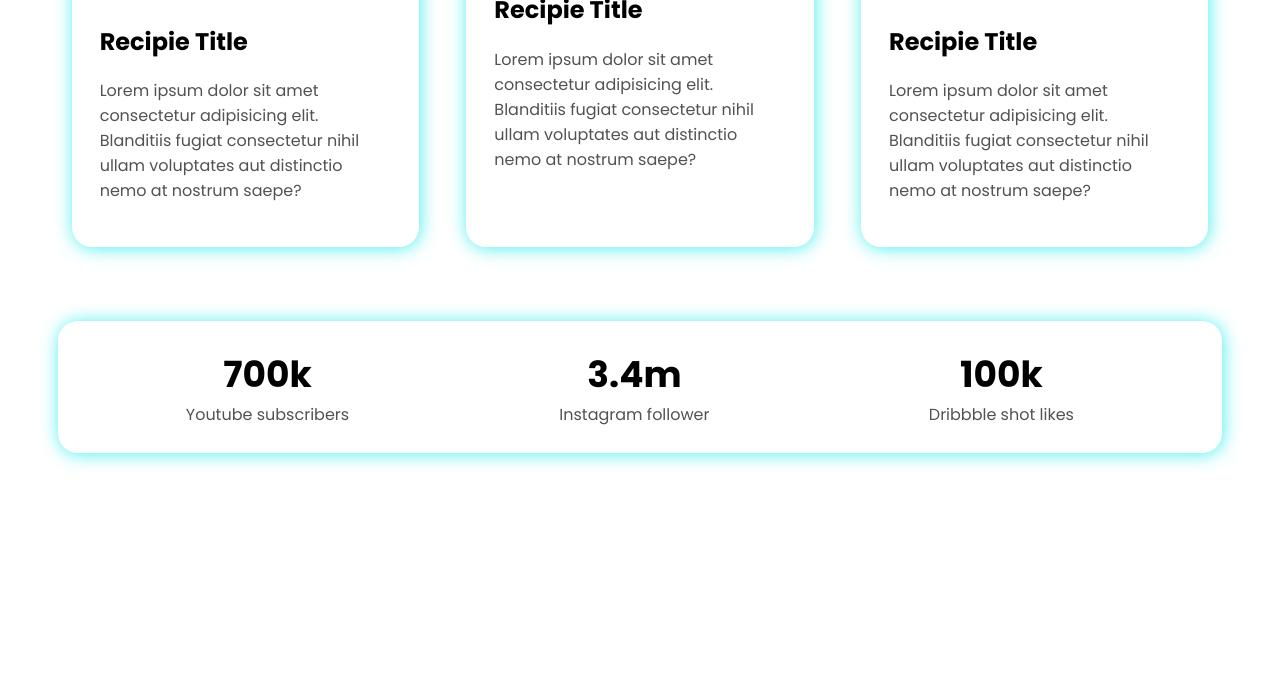
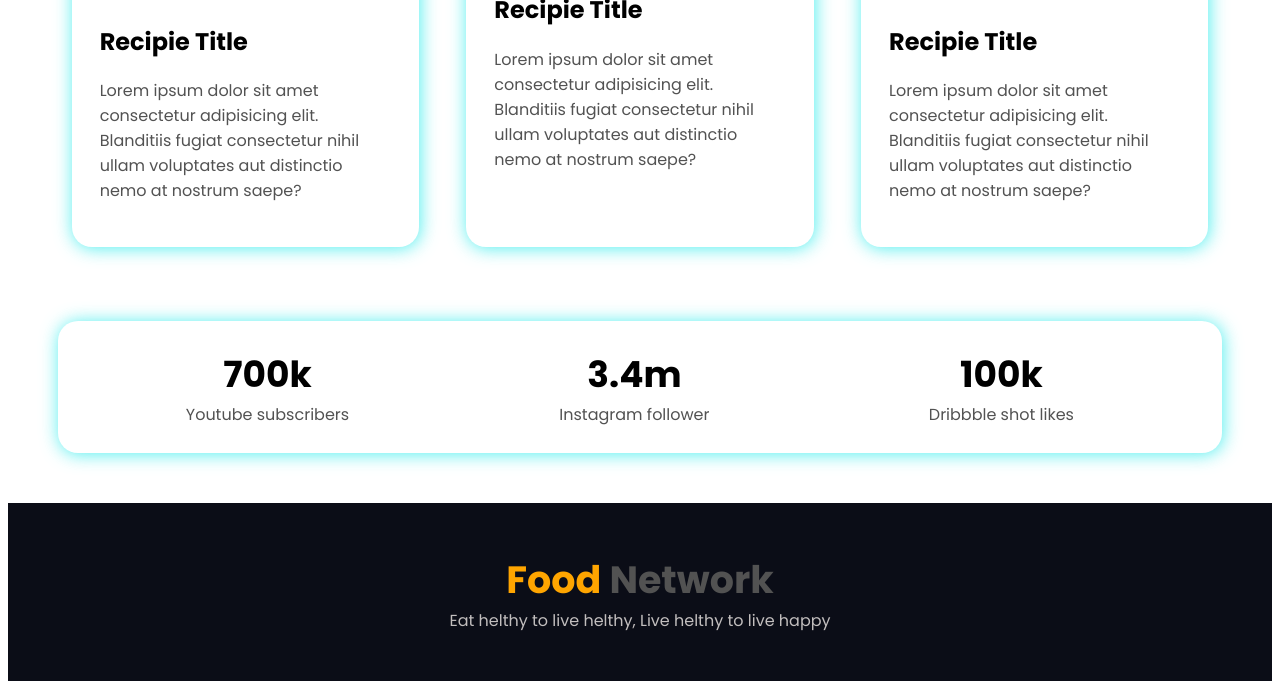
Before and after one commit to Rasedulisllam/assignment1, a plain HTML site: page index.html in a window 1280 px wide. Shown: the part 1739-2428 px from the top of the page. Before the commit the page ends 2242 px from the top, so only its background shows below. Drawn offline with Linux system fonts and the light colour scheme.

Commit message:
footer section

```diff
--- a/index.html
+++ b/index.html
@@ -77,5 +77,9 @@
             </div>
         </div>
     </section>
+    <footer>
+        <h2><span class="orange">Food</span> Network</h2>
+        <p>Eat helthy to live helthy, Live helthy to live happy</p>
+    </footer>
 </body>
 </html>
--- a/style.css
+++ b/style.css
@@ -128,3 +128,17 @@ body{
     color:rgb(82, 82, 82);
     margin:0;
 }
+footer{
+    background-color:#0b0d17;
+    color:rgb(82, 82, 82);
+    text-align:center;
+    padding: 48px;
+}
+footer h2{
+    font-size: 38px;
+    margin:0;
+}
+footer p{
+    color:rgb(194, 190, 190);
+    margin:0;
+}
```
